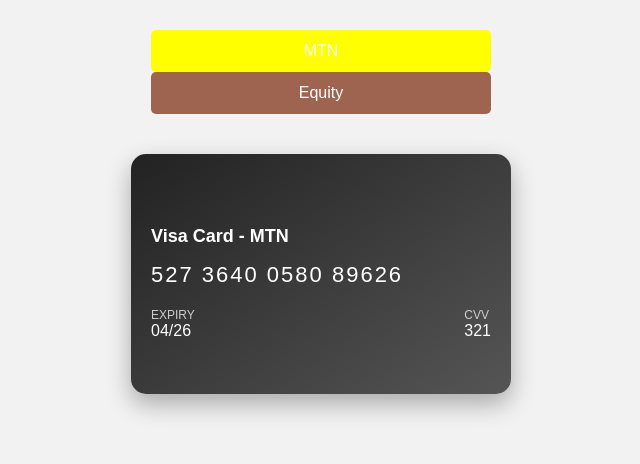
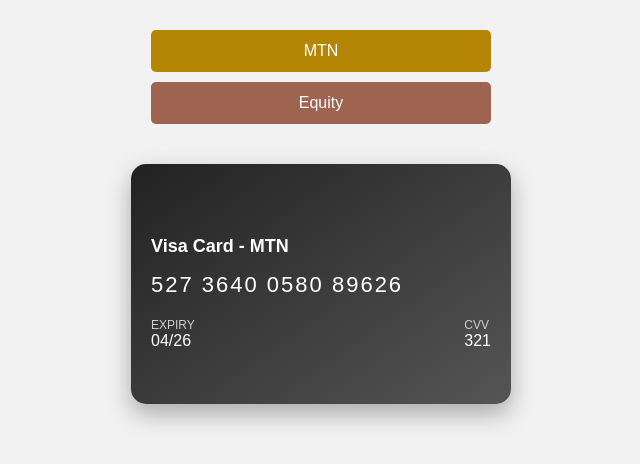
Before and after one commit to iradupat/visacards, a plain HTML site: page index.html in a window 1280 px wide. Shown: the whole page, without its empty margins (319-959 px from the left). Drawn offline with Linux system fonts and the light colour scheme.

Commit message:
Update index.html

```diff
--- a/index.html
+++ b/index.html
@@ -84,12 +84,12 @@
 <body>
 
   <div class="button-container">
-    <button class="btn" style="background-color:yellow" onclick="showCard('MTN')">
+    <button class="btn" style="background-color:#B58605" onclick="showCard('MTN')">
 <!--       <img src="https://upload.wikimedia.org/wikipedia/commons/9/93/New-mtn-logo.jpg" width="50" /> -->
     MTN
     </button>
-  </br>
-  <button class="btn" style="background-color:#9E6450" onclick="showCard('Equity')">Equity</button>
+
+  <button class="btn" style="background-color:#9E6450; margin-top:10px;" onclick="showCard('Equity')">Equity</button>
 
   <!--  <button class="btn" onclick="showCard('ZIGZ')">ZIGZ</button> -->
   </div>
```
